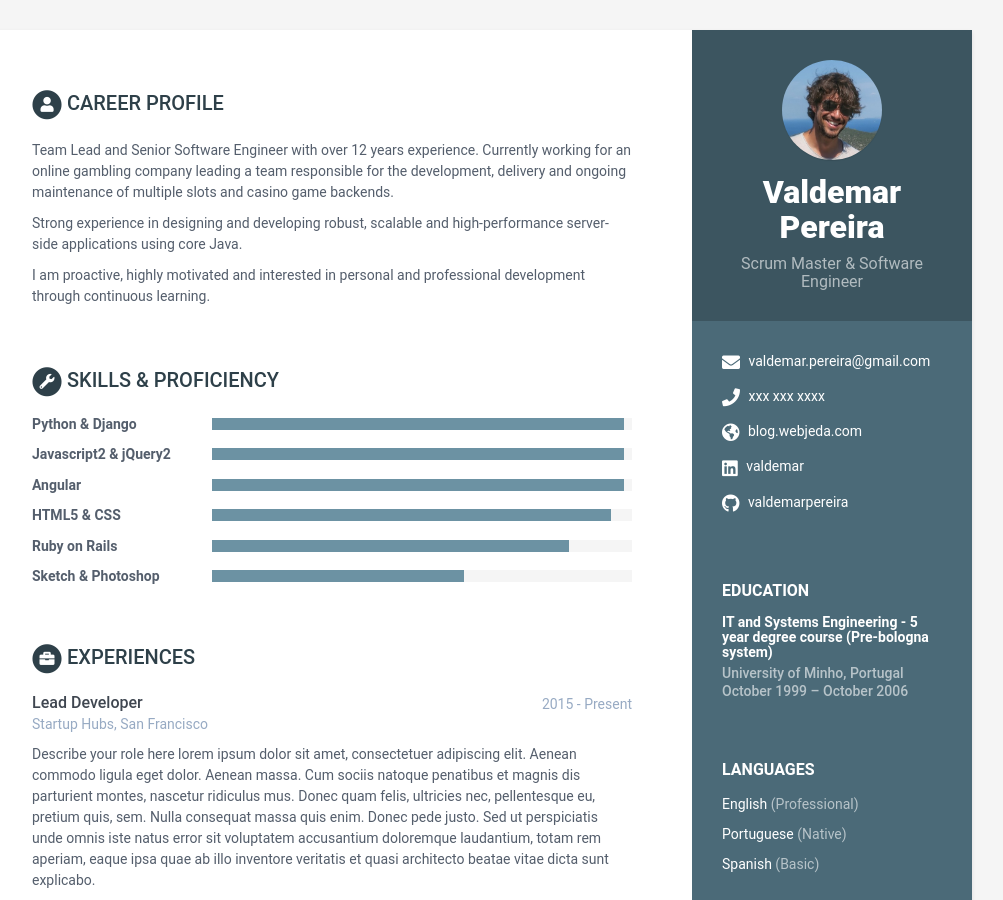
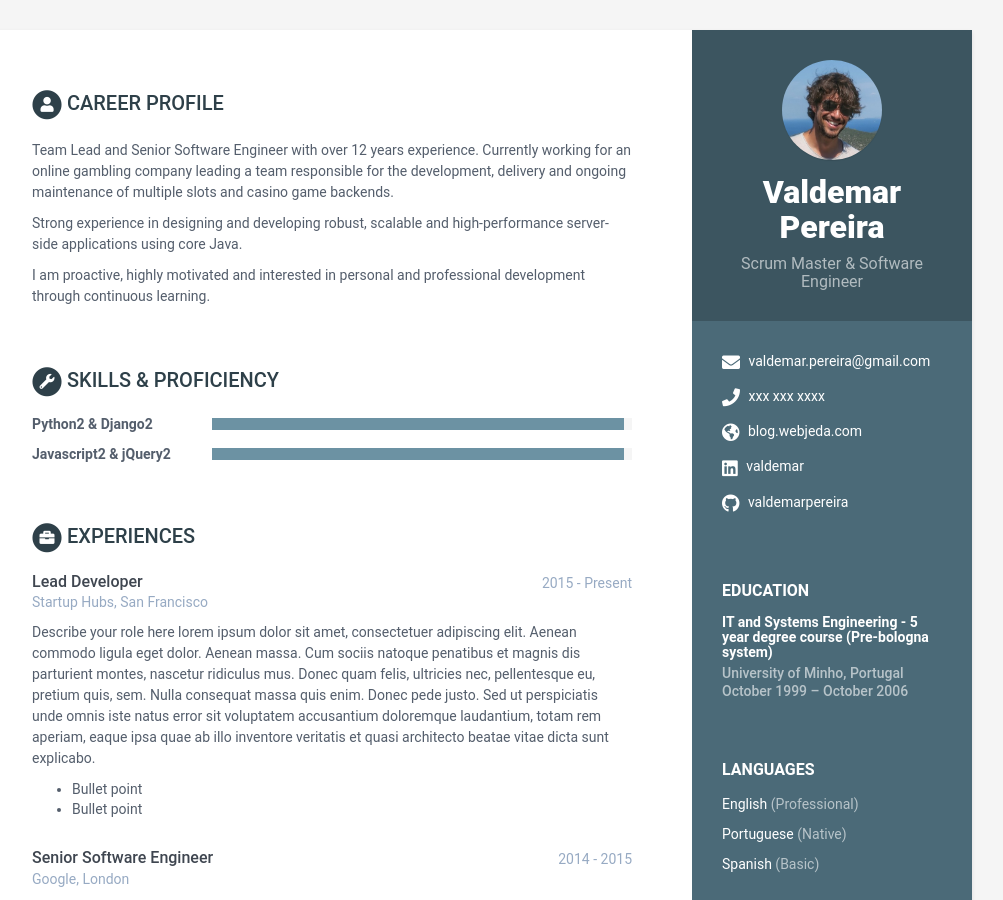
Before and after one commit to valdemarpereira/valdemarpereira.github.io, a Jekyll site: the page built from index.html, in a window 1280 px wide and 900 px high. Shown: the whole window, without its empty margins (168-1171 px from the left). Built offline with Jekyll 4.4.1, drawn with Linux system fonts in a browser that asks for light colours.

Commit message:
Update data.yml

```diff
--- a/_data/data.yml
+++ b/_data/data.yml
@@ -61,23 +61,6 @@ education:
       university: University of Minho, Portugal
       time: October 1999 – October 2006
 
-
-skills:
-    title: Skills &amp; Proficiency
-
-    toolset:
-      - name: Java & JavaEE
-        level: 98%
-
-      - name: Javascript1 & jQuery1
-        level: 98%
-
-    toolset:
-      - name: Python2 & Django2
-        level: 98%
-
-      - name: Javascript2 & jQuery2
-        level: 98%
 
 experiences:
     - role: Lead Developer
@@ -175,23 +158,18 @@ skills:
     title: Skills &amp; Proficiency
 
     toolset:
-      - name: Python & Django
+      - name: Java & JavaEE
+        level: 98%
+
+      - name: Javascript1 & jQuery1
+        level: 98%
+
+    toolset:
+      - name: Python2 & Django2
         level: 98%
 
       - name: Javascript2 & jQuery2
         level: 98%
 
-      - name: Angular
-        level: 98%
-
-      - name: HTML5 & CSS
-        level: 95%
-
-      - name: Ruby on Rails
-        level: 85%
-
-      - name: Sketch & Photoshop
-        level: 60%
-
 footer: >
     Designed with <i class="fas fa-heart"></i> by <a href="http://themes.3rdwavemedia.com" target="_blank" rel="nofollow">Xiaoying Riley</a>
```
